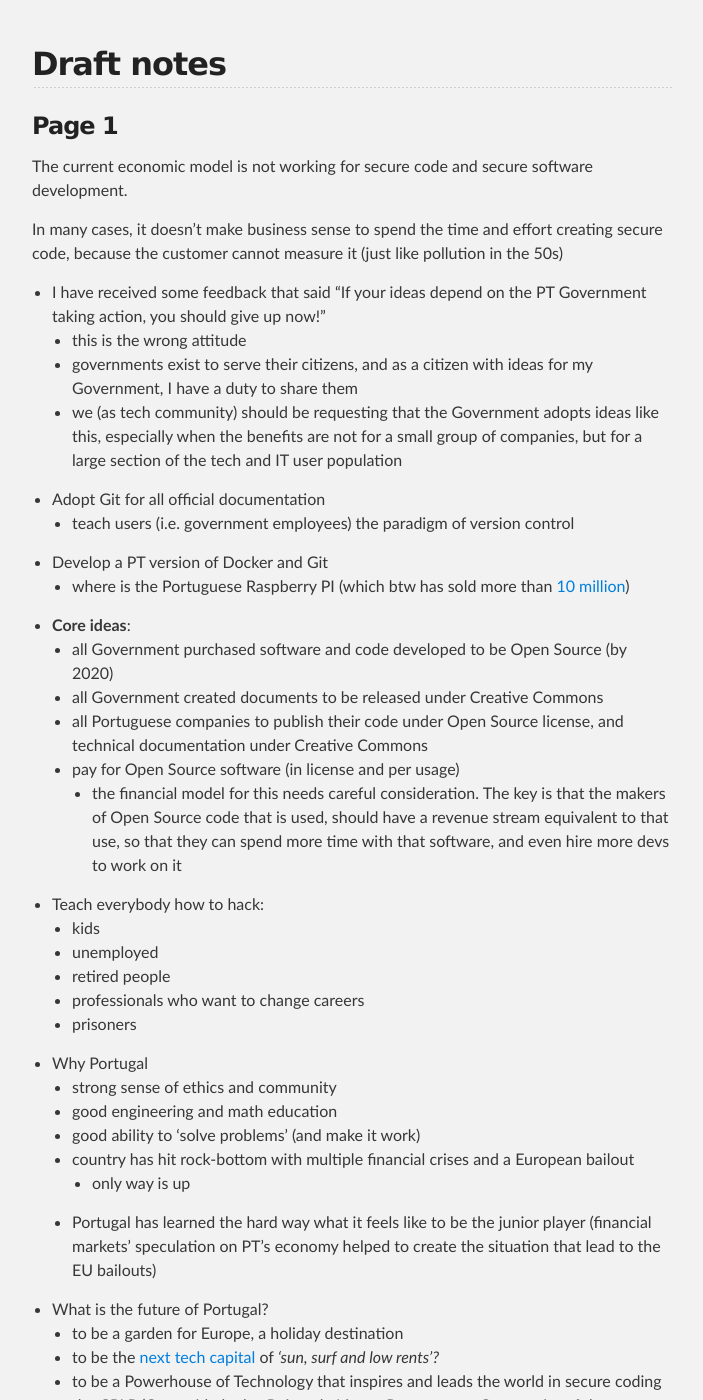
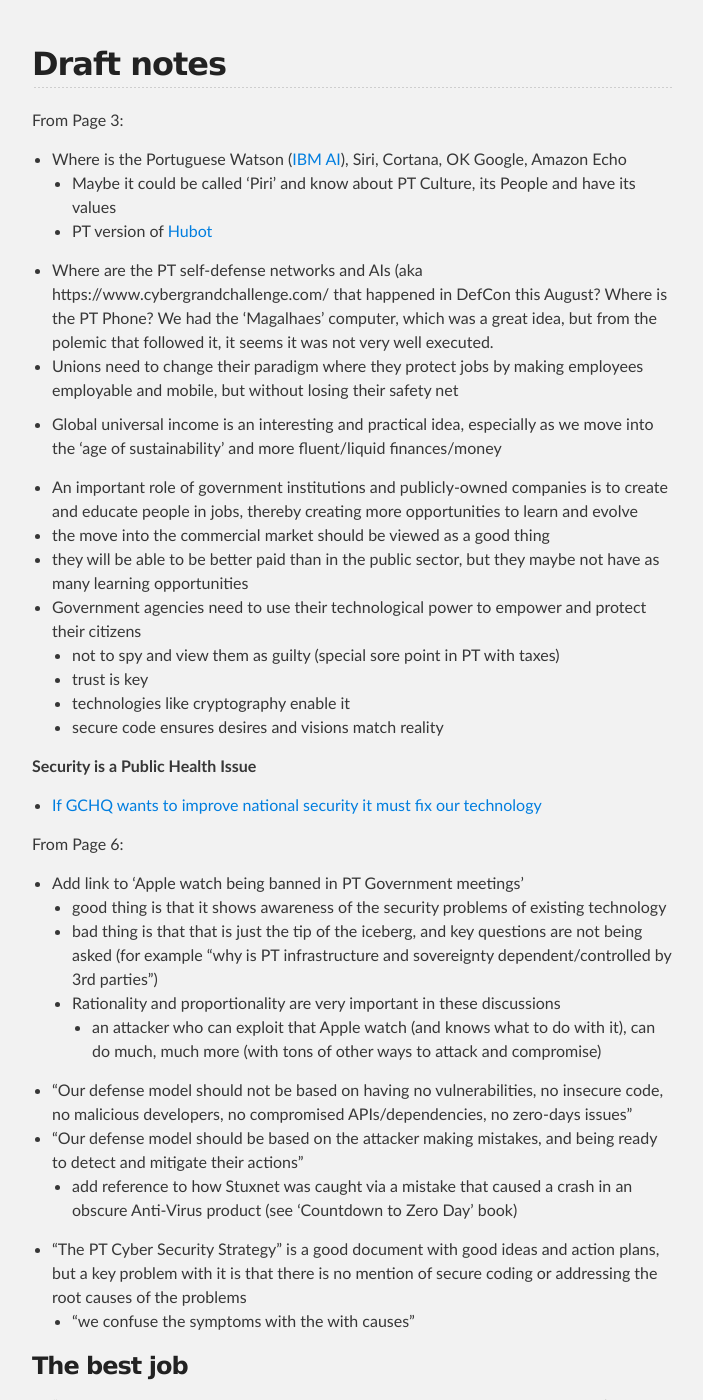
Before and after one commit to DinisCruz/Book_Hacking_Portugal, a Jekyll site: the page built from Draft-Notes/a-page-1.md, in a window 1280 px wide and 1400 px high, scrolled down 244 px. Shown: the whole window, without its empty margins (288-991 px from the left). Built offline with Jekyll 4.4.1, drawn with Linux system fonts in a browser that asks for light colours; some of the changed text lies outside the part shown.

Commit message:
Update a-page-1.md

```diff
--- a/Draft-Notes/a-page-1.md
+++ b/Draft-Notes/a-page-1.md
@@ -6,61 +6,43 @@ type: draft
 
 ## Draft notes
 
-### Page 1
+From Page 3:
+* Where is the Portuguese Watson ([IBM AI](https://en.wikipedia.org/wiki/Watson_(computer))), Siri, Cortana, OK Google, Amazon Echo
+  * Maybe it could be called 'Piri' and know about PT Culture, its People and have its values
+  * PT version of [Hubot](https://hubot.github.com)
+* Where are the PT self-defense networks and AIs (aka https://www.cybergrandchallenge.com/ that happened in DefCon this August?
+Where is the PT Phone? We had the 'Magalhaes' computer, which was a great idea, but from the polemic that followed it, it seems it was not very well executed.
+* Unions need to change their paradigm where they protect jobs by making employees employable and mobile, but without losing their safety net
+* Global universal income is an interesting and practical idea, especially as we move into the 'age of sustainability' and more fluent/liquid finances/money
 
-The current economic model is not working for secure code and secure software development.
+* An important role of government institutions and publicly-owned companies is to create and educate people in jobs, thereby creating more opportunities to learn and evolve
+* the move into the commercial market should be viewed as a good thing
+* they will be able to be better paid than in the public sector, but they maybe not have as many learning opportunities
+* Government agencies need to use their technological power to empower and protect their citizens
+  * not to spy and view them as guilty (special sore point in PT with taxes)
+  * trust is key
+  * technologies like cryptography enable it
+  * secure code ensures desires and visions match reality
 
-In many cases, it doesn't make business sense to spend the time and effort creating secure code, because the customer cannot measure it (just like pollution in the 50s)
+**Security is a Public Health Issue**
+  * [If GCHQ wants to improve national security it must fix our technology](https://www.theguardian.com/technology/2014/mar/11/gchq-national-security-technology)
 
-* I have received some feedback that said "If your ideas depend on the PT Government taking action, you should give up now!"
-  * this is the wrong attitude
-  * governments exist to serve their citizens, and as a citizen with ideas for my Government, I have a duty to share them
-  * we (as tech community) should be requesting that the Government adopts ideas like this, especially when the benefits are not for a small group of companies, but for a large section of the tech and IT user population
+From Page 6:
+* Add link to 'Apple watch being banned in PT Government meetings'
+  * good thing is that it shows awareness of the security problems of existing technology
+  * bad thing is that that is just the tip of the iceberg, and key questions are not being asked (for example "why is PT infrastructure and sovereignty dependent/controlled by 3rd parties")
+  * Rationality and proportionality are very important in these discussions
+    * an attacker who can exploit that Apple watch (and knows what to do with it), can do much, much more (with tons of other ways to attack and compromise)
+* "Our defense model should not be based on having no vulnerabilities, no insecure code, no malicious developers, no compromised APIs/dependencies, no zero-days issues"
+* "Our defense model should be based on the attacker making mistakes, and being ready to detect and mitigate their actions"
+  * add reference to how Stuxnet was caught via a mistake that caused a crash in an obscure Anti-Virus product (see 'Countdown to Zero Day' book)
 
-* Adopt Git for all official documentation
-  * teach users (i.e. government employees) the paradigm of version control
+* "The PT Cyber Security Strategy" is a good document with good ideas and action plans, but a key problem with it is that there is no mention of secure coding or addressing the root causes of the problems
+  * "we confuse the symptoms with the with causes"
 
-* Develop a PT version of Docker and Git
-  * where is the Portuguese Raspberry PI (which btw has sold more than [10 million](http://www.bbc.co.uk/news/technology-37305200))
-
-* **Core ideas**:
-  * all Government purchased software and code developed to be Open Source (by 2020)
-  * all Government created documents to be released under Creative Commons
-  * all Portuguese companies to publish their code under Open Source license, and technical documentation under Creative Commons
-  * pay for Open Source software (in license and per usage)
-    * the financial model for this needs careful consideration. The key is that the makers of Open Source code that is used, should have a revenue stream equivalent to that use, so that they can spend more time with that software, and even hire more devs to work on it
-
-* Teach everybody how to hack:
-  * kids
-  * unemployed
-  * retired people
-  * professionals who want to change careers
-  * prisoners
-
-* Why Portugal
-  * strong sense of ethics and community
-  * good engineering and math education
-  * good ability to 'solve problems' (and make it work)
-  * country has hit rock-bottom with multiple financial crises and a European bailout
-    * only way is up
-  * Portugal has learned the hard way what it feels like to be the junior player (financial markets' speculation on PT's economy helped to create the situation that lead to the EU bailouts)
-
-* What is the future of Portugal?
-  * to be a garden for Europe, a holiday destination
-  * to be the [next tech capital](https://www.theguardian.com/world/2016/oct/29/lisbon-web-summit-sun-surf-cheap-rents-tech-capital) of _'sun, surf and low rents'?_
-  * to be a Powerhouse of Technology that inspires and leads the world in secure coding
-  * the CPLP (Comunidade dos Países de Língua Portuguesa - Community of the Portuguese Speaking Countries) is a massive opportunity and asset (embrace, educate, market, secure them)
-
-
-* If you are developing code today, and you are not thinking in terms of:
-  * CI automation
-  * everything is code (including CI scripts, firewall rules, app's authentication models)
-  * graphs
-  * containers (aka Docker)
-  * version control for data storage (aka Git)
-  * AI and machine learning
-  * cloud (aka AWS, Azure, Rackspace)
-  * serverless code (aka AWS lambda)
-  * liquid code, message queues, self-defending applications
-
-  .... you are already legacy (code), because all these are the future.
+### The best job
+* "Best job is the one where you get paid to do something you would do for free (if you could afford to)"
+  * "you should love your work and be motivated by it"
+  * "just doing a job, with the minimal viable effort, is a waste of your life", "whatever you do, do it with the maximum passion, energy and motivation"
+  * technologies can be used to empower workers and create such 'win-win scenarios'
+    * or it can be used to create top-down command and control environments (just like the 20th century factories)
```
